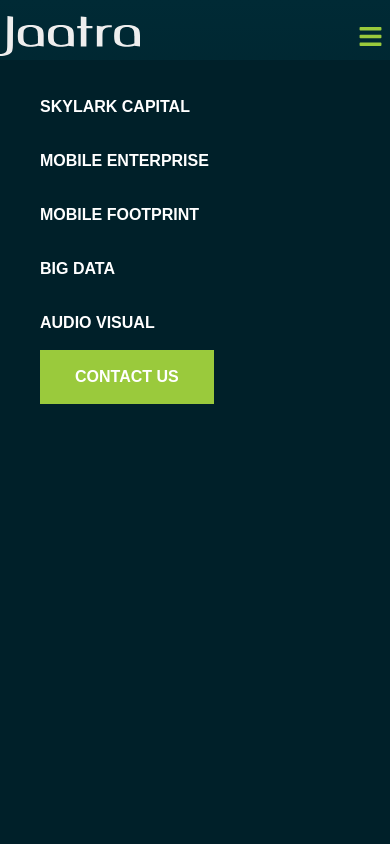
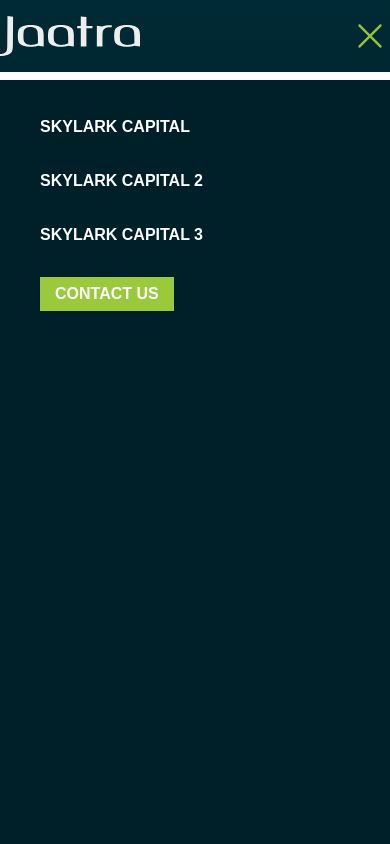
Before and after one commit to coder618/gatsby-starter-default, a Gatsby site: page /using-dsg in a window 390 px wide. Both pictures are taken after a click on the button 370 px from the left and 36 px from the top of the page. Shown: the top 844 px of the page. Built offline with nearby package versions, Linux system fonts and the light colour scheme; Gatsby itself is replaced by a stand-in of ours.

Commit message:
mobile toggle done

```diff
--- a/src/components/Footer.js
+++ b/src/components/Footer.js
@@ -26,7 +26,7 @@
           <div className="address-items">
             {contact_items.map(item => {
               return (
-                <div className="address-item">
+                <div key={item.title} className="address-item">
                   {" "}
                   <h3>{item.title}</h3>
                   <p>{item.address}</p>{" "}
--- a/src/components/header.js
+++ b/src/components/header.js
@@ -7,6 +7,30 @@
 
 function Header() {
   const [isScrolled, setIsScrolled] = useState(false)
+
+  const [isMenuOpen, setIsMenuOpen] = useState(false)
+  const body = document.getElementsByTagName("html")[0]
+
+  const toggleMenuVisibility = e => {
+    e.preventDefault()
+    setIsMenuOpen(!isMenuOpen)
+  }
+
+  const menuItems = [
+    {
+      link: "#",
+      title: "Skylark Capital",
+    },
+    {
+      link: "#",
+      title: "Skylark Capital 2 ",
+    },
+    {
+      link: "#",
+      title: "Skylark Capital 3 ",
+    },
+  ]
+
   useEffect(() => {
     function handleScroll() {
       if (window.pageYOffset > 50) {
@@ -16,12 +40,18 @@
       }
     }
 
+    if (isMenuOpen) {
+      body.classList.add("mobile-menu-opened")
+    } else {
+      body.classList.remove("mobile-menu-opened")
+    }
+
     window.addEventListener("scroll", handleScroll)
 
     return () => {
       window.removeEventListener("scroll", handleScroll)
     }
-  }, [])
+  }, [isMenuOpen])
 
   return (
     <header className={isScrolled ? "scrolled" : ""}>
@@ -31,21 +61,13 @@
         </Link>
         <div className="menu-wrapper">
           <ul className="menu-list">
-            <li>
-              <a href="#">Skylark Capital</a>
-            </li>
-            <li>
-              <a href="#">Mobile Enterprise</a>
-            </li>
-            <li>
-              <a href="#">Mobile Footprint</a>
-            </li>
-            <li>
-              <a href="#">Big Data</a>
-            </li>
-            <li>
-              <a href="#">Audio Visual</a>
-            </li>
+            {menuItems.map(function (item) {
+              return (
+                <li key={item.title}>
+                  <a href={item.link}>{item.title}</a>
+                </li>
+              )
+            })}
             <li>
               <a className="btn btn-primary" href="#">
                 Contact Us
@@ -54,12 +76,29 @@
           </ul>
         </div>
         <div className="only-mobile">
-          <button className="mobile-menu-toggler">
+          <button
+            className="mobile-menu-toggler"
+            onClick={e => {
+              toggleMenuVisibility(e)
+            }}
+          >
+            <svg
+              clip-rule="evenodd"
+              fill-rule="evenodd"
+              stroke-linejoin="round"
+              stroke-miterlimit="2"
+              viewBox="0 0 24 24"
+              xmlns="http://www.w3.org/2000/svg"
+              className="cross"
+            >
+              <path d="m12 10.93 5.719-5.72c.146-.146.339-.219.531-.219.404 0 .75.324.75.749 0 .193-.073.385-.219.532l-5.72 5.719 5.719 5.719c.147.147.22.339.22.531 0 .427-.349.75-.75.75-.192 0-.385-.073-.531-.219l-5.719-5.719-5.719 5.719c-.146.146-.339.219-.531.219-.401 0-.75-.323-.75-.75 0-.192.073-.384.22-.531l5.719-5.719-5.72-5.719c-.146-.147-.219-.339-.219-.532 0-.425.346-.749.75-.749.192 0 .385.073.531.219z" />
+            </svg>
             <svg
               width="25"
               height="25"
               viewBox="0 0 25 25"
               fill="none"
+              className="hamburger"
               xmlns="http://www.w3.org/2000/svg"
             >
               <path
--- a/src/scss/layout/header.scss
+++ b/src/scss/layout/header.scss
@@ -6,6 +6,7 @@
   z-index: 1000;
   width: 100%;
   transition: all 0.3s ease;
+
   .container {
     display: flex;
     align-items: center;
@@ -52,6 +53,13 @@
     display: flex;
     justify-content: center;
     align-items: center;
+
+    .cross {
+      display: none;
+      path {
+        fill: #94c23a;
+      }
+    }
   }
 
   .site-link {
@@ -62,21 +70,29 @@
   @media only screen and (max-width: 768px) {
     padding: 16px 0px;
     background: linear-gradient(180deg, #002a35 0%, #001e26 424.93%);
-
+    .menu-wrapper {
+      height: calc(100% - 80px);
+      position: fixed;
+      top: 80px;
+      left: 0;
+      background: #002029;
+      width: 100%;
+      overflow-y: auto;
+      transition: all 0.3s ease;
+      transform: translateX(100%);
+    }
+    &.scrolled {
+      .menu-wrapper {
+        top: 60px;
+        height: calc(100% - 60px);
+      }
+    }
     ul.menu-list {
-      display: none;
       display: block;
-      position: fixed;
-      background: #002029;
       margin: 0;
       padding: 20px 0 30px 0;
       width: 100%;
-      left: 0;
       padding-top: 20px;
-      top: 60px;
-      height: calc(100% - 60px);
-      overflow-y: auto;
-
       a {
         padding: 20px 0;
         display: block;
@@ -84,9 +100,30 @@
       }
 
       a.btn-primary {
+        margin-top: 15px;
         display: inline-block;
-        padding: 20px 35px;
+        padding: 10px 15px;
       }
     }
   }
 }
+
+// when menu opened
+@media only screen and (max-width: 768px) {
+  html.mobile-menu-opened {
+    overflow: hidden;
+    header .menu-wrapper {
+      transform: translateX(0);
+    }
+    header {
+      .mobile-menu-toggler {
+        .hamburger {
+          display: none;
+        }
+        .cross {
+          display: block;
+        }
+      }
+    }
+  }
+}
```
Also changed, not shown: src/scss/global.scss (+7 -0 lines).
